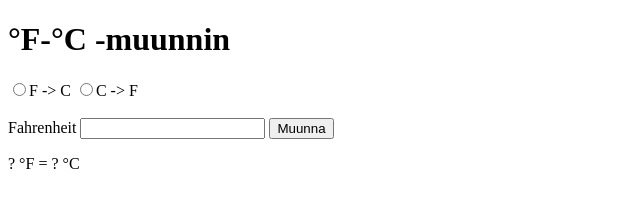
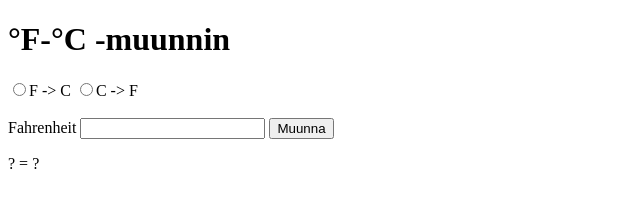
Before and after one commit to mpaivari/cfmuunnin, a plain HTML site: page index.html in a window 1280 px wide. Shown: the full height of the page, 0-640 px from the left. Drawn offline with Linux system fonts and the light colour scheme.

Commit message:
Update index.html

```diff
--- a/index.html
+++ b/index.html
@@ -18,7 +18,7 @@
        <button type="button">Muunna</button>
     </form>
     <p>
-        <span id="fahrenheit">?</span> °F = <span id="celsius">?</span> °C
+        <span id="fahrenheit">?</span> = <span id="celsius">?</span>
     </p>
   </body>
 </html>
```
